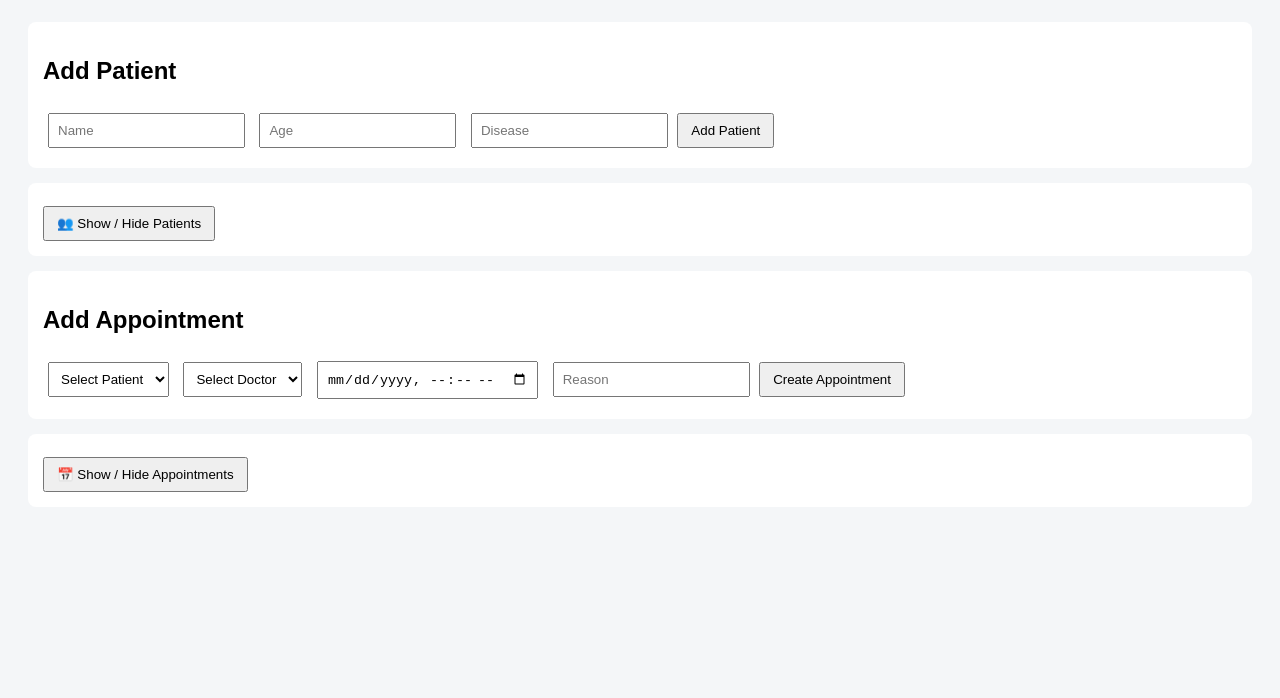
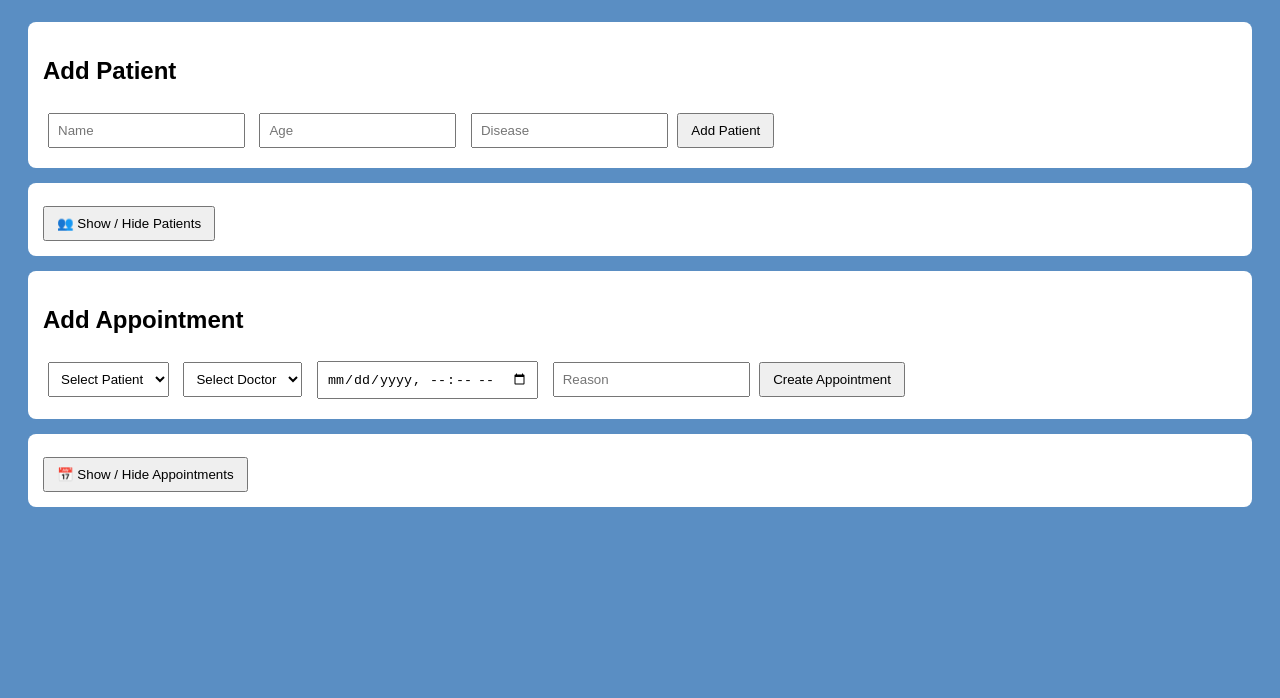
Before and after one commit to karlozk/healthcare-portal, a website: page public/index.html in a window 1280 px wide. Shown: the part 102-800 px from the top of the page. Drawn offline with Linux system fonts and the light colour scheme.

Commit message:
Test CI/CD: change background color

```diff
--- a/public/style.css
+++ b/public/style.css
@@ -1,6 +1,6 @@
 body {
   font-family: Arial;
-  background: #f4f6f8;
+  background: #5a8ec3;
   padding: 20px;
 }
 
```
